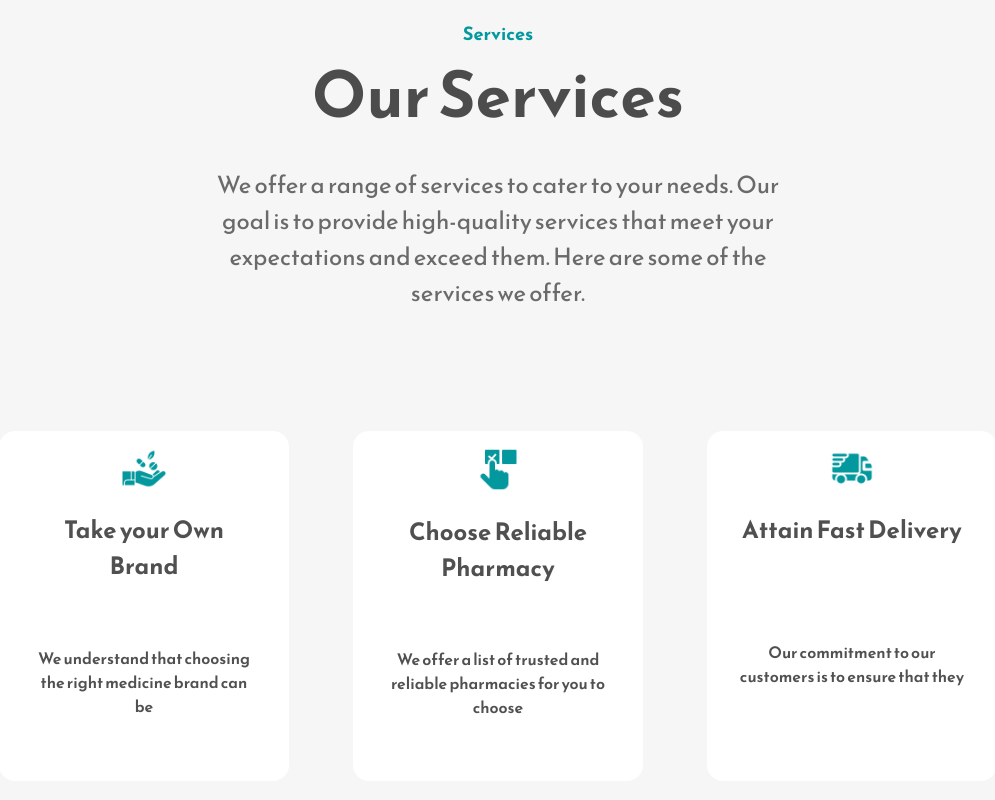
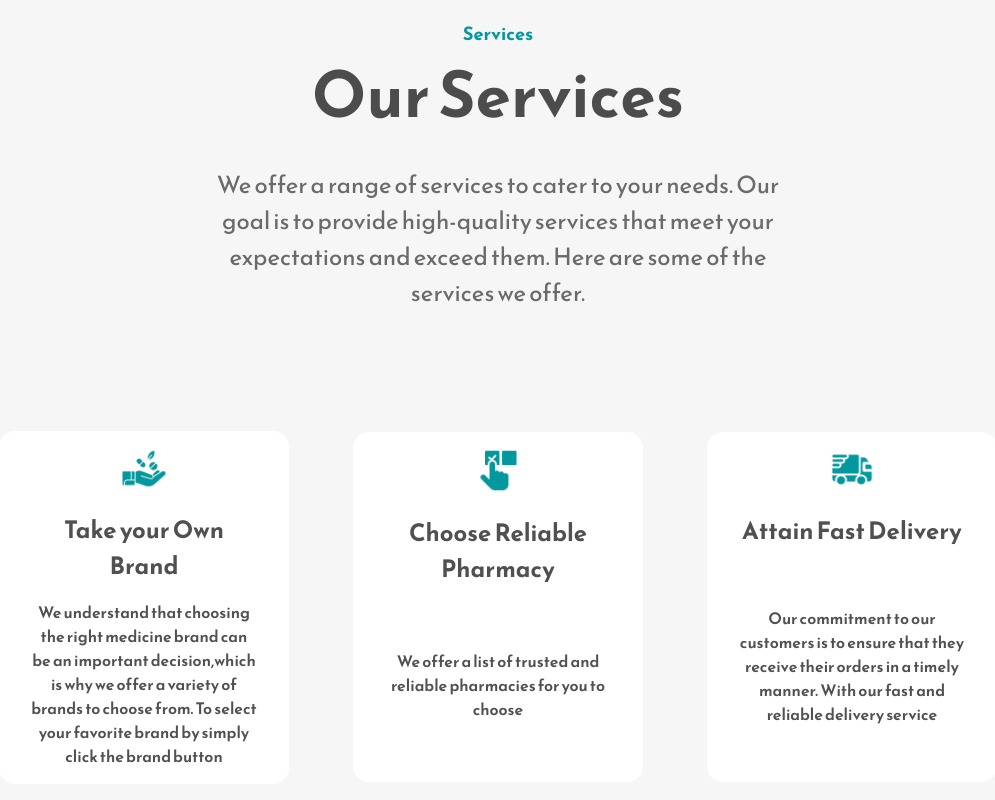
Before and after one commit to Rajamiththiran/dummy-landing-page, a React (Create React App) app: page / in a window 1280 px wide. Shown: the part 2536-3336 px from the top of the page, without its empty margins (142-1137 px from the left). Built offline with nearby package versions, Linux system fonts and the light colour scheme.

Commit message:
corrected

```diff
--- a/src/Components/Services.jsx
+++ b/src/Components/Services.jsx
@@ -9,7 +9,7 @@ const Services = () => {
     {
       image: TakeMedicines,
       title: "Take your Own Brand",
-      text: " We understand that choosing the right medicine brand can be ",
+      text: "We understand that choosing the right medicine brand can be an important decision,which is why we offer a variety of brands to choose from. To select your favorite brand by simply click the brand button",
     },
     {
       image: ChoosePharmacy,
@@ -19,7 +19,7 @@ const Services = () => {
     {
       image: FastDelivery,
       title: "Attain Fast Delivery",
-      text: "Our commitment to our customers is to ensure that they ",
+      text: "Our commitment to our customers is to ensure that they receive their orders in a timely manner. With our fast and reliable delivery service",
     },
   ];
   return (
```
Also changed, not shown: firebase.json.
